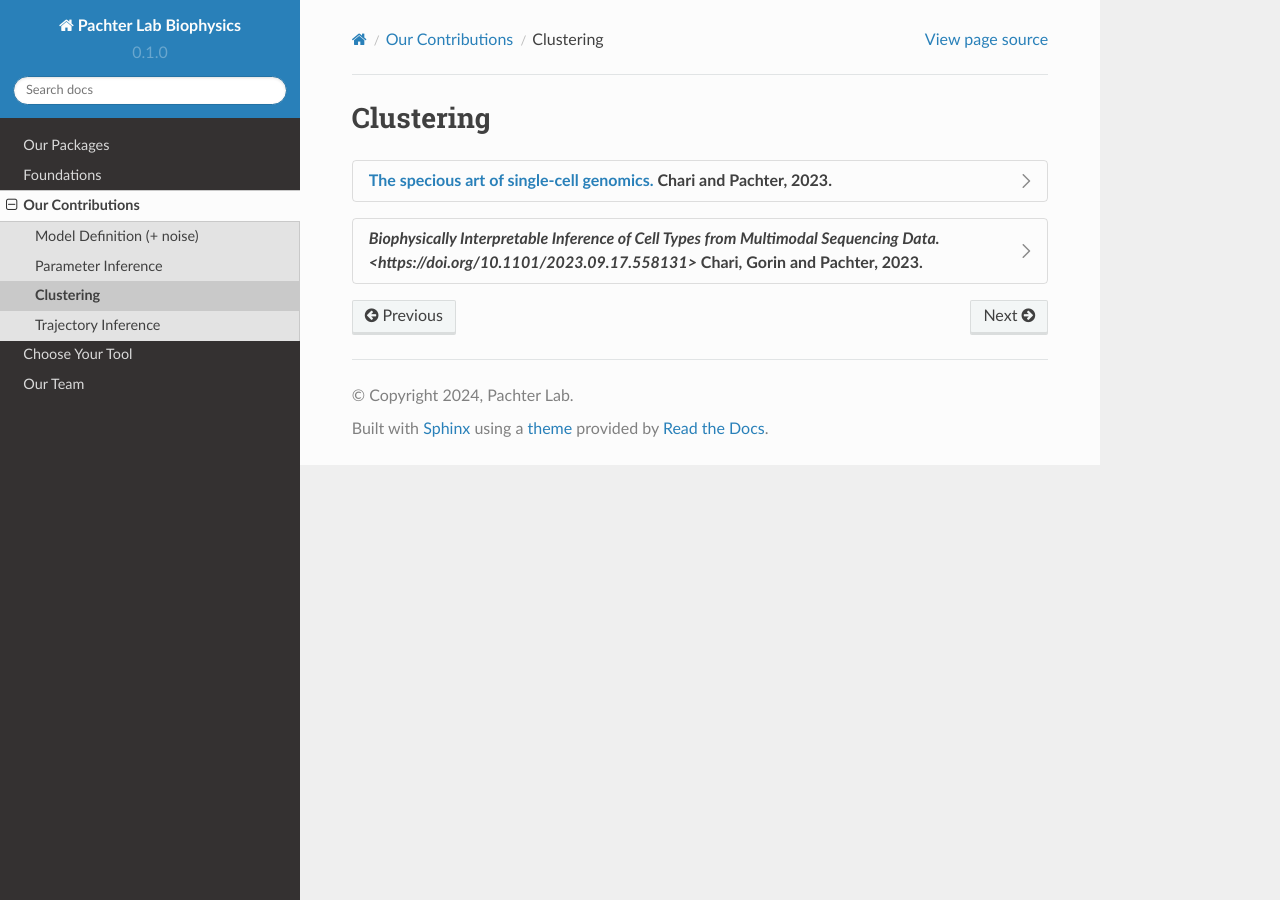
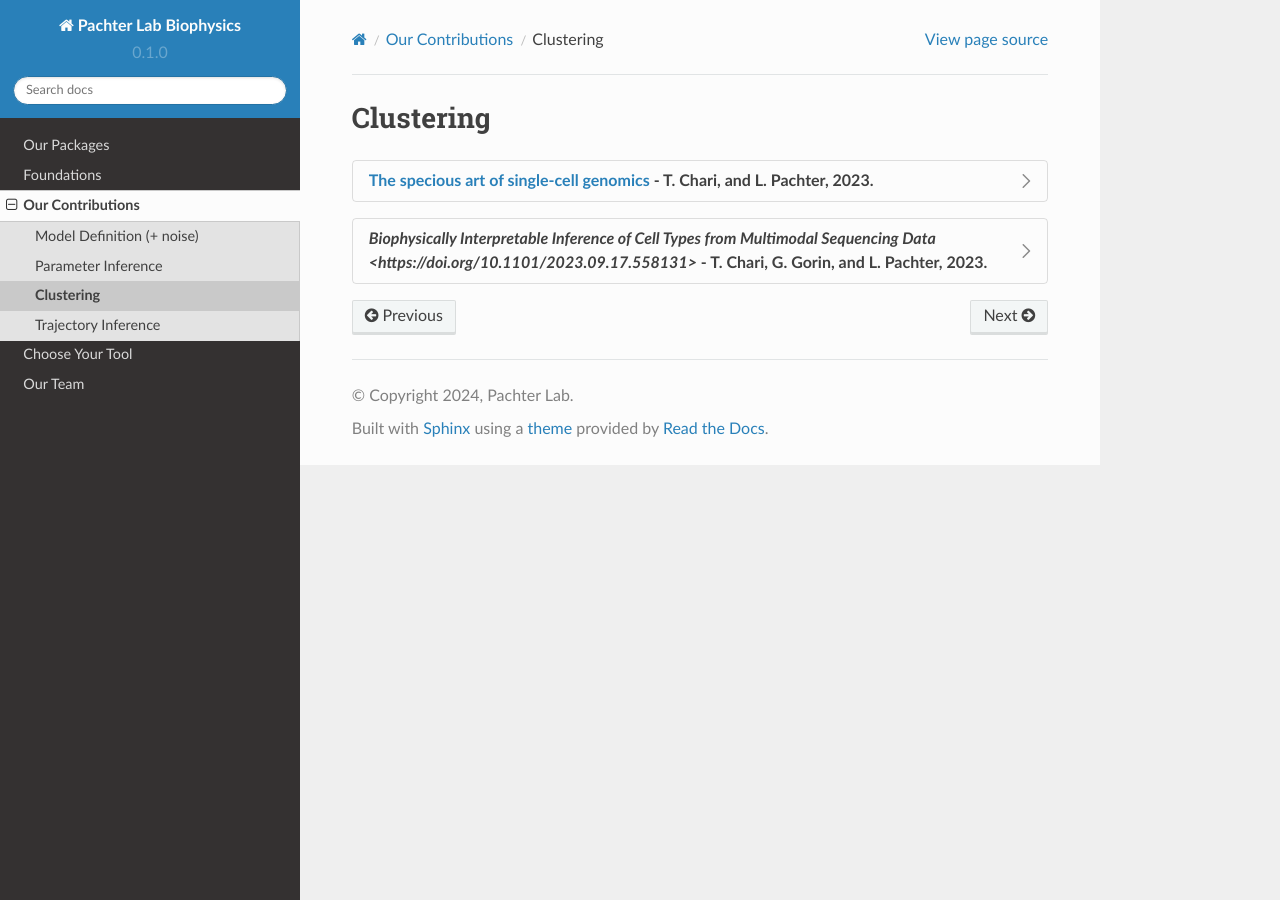
Before and after one commit to pachterlab/biophysics, a Sphinx documentation site: the page built from docs/source/contributions_clustering.rst, in a window 1280 px wide. Built offline with Sphinx 7.4.7 and the Read the Docs theme 2.0.0, drawn with Linux system fonts in a browser that asks for light colours.

```diff
--- a/docs/source/contributions_clustering.rst
+++ b/docs/source/contributions_clustering.rst
@@ -7,7 +7,7 @@ Clustering
   :width: 100
   :alt: Elephant-shaped embeddings
 
-.. dropdown:: `The specious art of single-cell genomics. <https://journals.plos.org/ploscompbiol/article?id=10.1371/journal.pcbi.1011288>`_ Chari and Pachter, 2023.
+.. dropdown:: `The specious art of single-cell genomics <https://journals.plos.org/ploscompbiol/article?id=10.1371/journal.pcbi.1011288>`_ - T. Chari, and L. Pachter, 2023.
 
   .. grid:: 2
 
@@ -20,7 +20,7 @@ Clustering
                         :align: center
                         :alt: Elephant-shaped embeddings
 
-.. dropdown:: `Biophysically Interpretable Inference of Cell Types from Multimodal Sequencing Data. <https://doi.org/10.1101/2023.09.17.558131>` Chari, Gorin and Pachter, 2023.
+.. dropdown:: `Biophysically Interpretable Inference of Cell Types from Multimodal Sequencing Data <https://doi.org/10.1101/2023.09.17.558131>` - T. Chari, G. Gorin, and L. Pachter, 2023.
 
   .. grid:: 2
 
```
